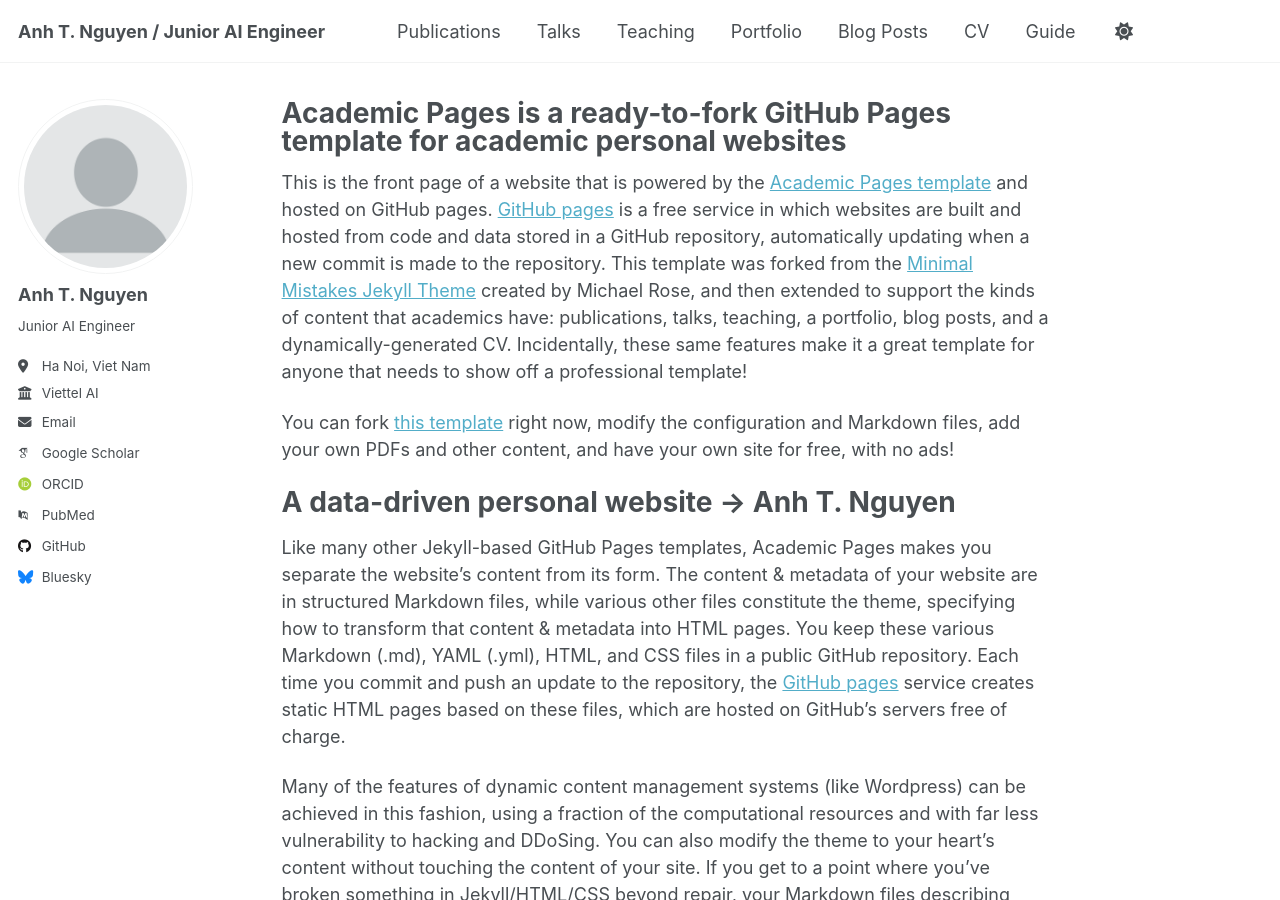
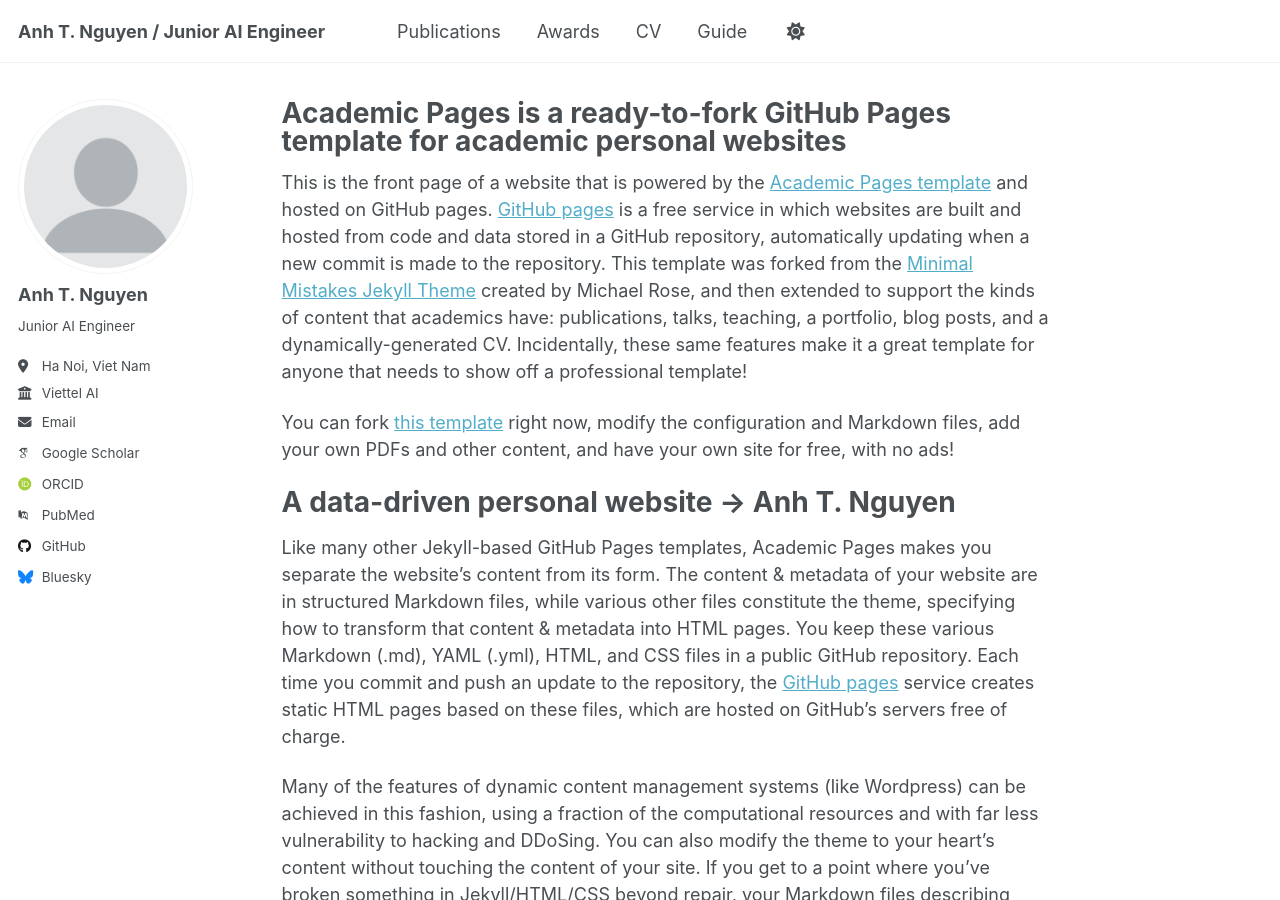
Before and after one commit to anh147/147anhnt.github.io, a Jekyll site: the page built from _pages/about.md, in a window 1280 px wide and 900 px high. Built offline with Jekyll 4.4.1, drawn with Linux system fonts in a browser that asks for light colours; some web fonts are replaced; a script that is not in the unit is left out.

Commit message:
init commit

```diff
--- a/_data/navigation.yml
+++ b/_data/navigation.yml
@@ -11,17 +11,17 @@
   - title: "Publications"
     url: /publications/
 
-  - title: "Talks"
-    url: /talks/
+  # - title: "Talks"
+  #   url: /talks/
 
-  - title: "Teaching"
-    url: /teaching/
+  # - title: "Teaching"
+  #   url: /teaching/
 
-  - title: "Portfolio"
-    url: /portfolio/
+  # - title: "Portfolio"
+  #   url: /portfolio/
 
-  - title: "Blog Posts"
-    url: /year-archive/
+  - title: "Awards"
+    url: /awards/
 
   - title: "CV"
     url: /cv/
```
